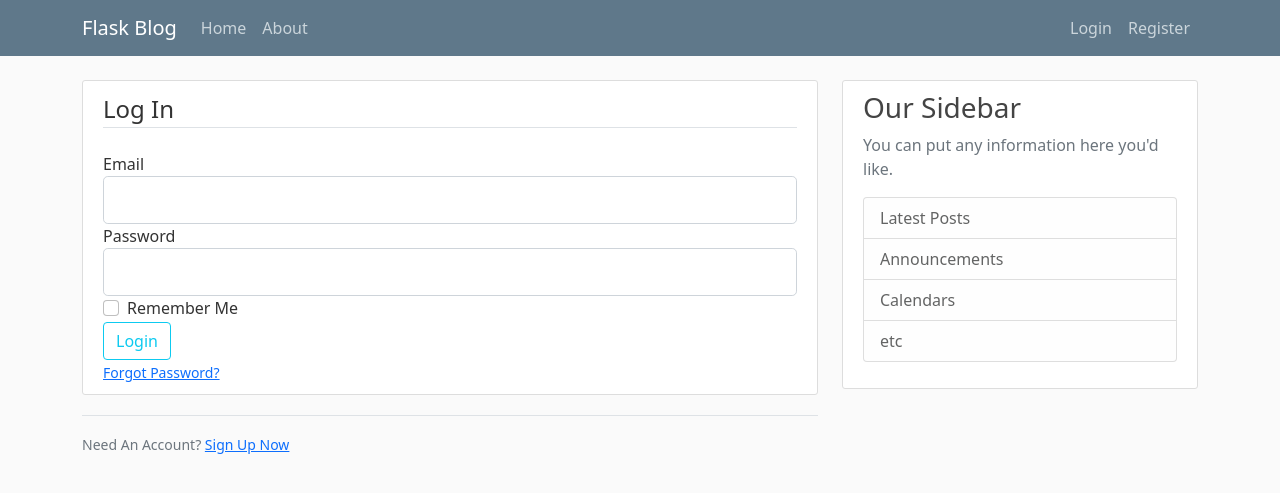
After one commit to BeygonK/Blog, a Flask app: page /login in a window 1280 px wide. The commit adds this page. Shown: the top 493 px of the page. Run offline with Flask 3, Linux system fonts and the light colour scheme.

Commit message:
created forms

```diff
--- a/flaskblog.py
+++ b/flaskblog.py
@@ -1,14 +1,38 @@
-from flask import Flask, render_template, url_for
+from flask import Flask, render_template, url_for, flash, redirect
+from forms import RegistrationForm, LoginForm
 app = Flask(__name__)
 
+app.config['SECRET_KEY'] = 'b936b20e204230db5378a51973d74fa4'
 
 posts = [{"title": "My Updated Post", "content": "My first updated post!\r\n\r\nThis is exciting!", "user_id": 1}, {"title": "A Second Post", "content": "This is a post from a different user...", "user_id": 2}]
 
 
 @app.route("/")
 def home():
-    return render_template("articles.html", posts=posts)
+    return render_template("articles.html",
+                           posts=posts)
 
+
+@app.route("/register", methods=['GET', 'POST'])
+def register():
+    form = RegistrationForm()
+    if form.validate_on_submit():
+        flash("Account created successfuly!", "success")
+        return redirect(url_for('home'))
+    return render_template('register.html',
+                           title='Register',
+                           form=form)
+
+
+@app.route("/login", methods=['GET', 'POST'])
+def login():
+    form = LoginForm()
+    if form.validate_on_submit():
+        flash("Check your email or password!", "danger")
+        return redirect(url_for('home'))
+    return render_template('login.html',
+                           title='Login',
+                           form=form)
 
 if __name__ == '__main__':
     app.run(debug=True)
--- a/templates/base.html
+++ b/templates/base.html
@@ -20,12 +20,12 @@
           </button>
           <div class="collapse navbar-collapse justify-content-between" id="navbarToggle">
             <div class="navbar-nav">
-              <a class="nav-item nav-link" href="/">Home</a>
-              <a class="nav-item nav-link" href="/about">About</a>
+              <a class="nav-item nav-link" href="{{ url_for('home') }}">Home</a>
+              <a class="nav-item nav-link" href="{{ url_for('home') }}">About</a>
             </div>
             <div class="navbar-nav ml-auto">
-              <a class="nav-item nav-link" href="/login">Login</a>
-              <a class="nav-item nav-link" href="/register">Register</a>
+              <a class="nav-item nav-link" href="{{ url_for('login') }}">Login</a>
+              <a class="nav-item nav-link" href="{{  url_for('register') }}">Register</a>
             </div>
           </div>
         </div>
@@ -34,6 +34,15 @@
     <main role="main" class="container">
       <div class="row">
         <div class="col-md-8">
+          {% with messages = get_flashed_messages(with_categories=true) %}
+            {% if messages %}
+              {% for category, message in messages %}
+                <div class="alert alert-{{ category }}">
+                  {{ message }}
+                </div>
+              {% endfor %}
+            {% endif %}
+          {% endwith %}
           {% block content %}{% endblock %}
         </div>
         <div class="col-md-4">
--- /dev/null
+++ b/templates/login.html
@@ -0,0 +1,52 @@
+{% extends "base.html" %}
+{% block content %}
+    <div class="content-section">
+        <form method="POST" action="">
+            {{ form.hidden_tag() }}
+            <fieldset class="form-group">
+                <legend class="border-bottom mb-4">Log In</legend>
+                <div class="form-group">
+                    {{ form.email.label(class="form-control-label") }}
+                    {% if form.email.errors %}
+                        {{ form.email(class="form-control form-control-lg is-invalid") }}
+                        <div class="invalid-feedback">
+                            {% for error in form.email.errors %}
+                                <span>{{ error }}</span>
+                            {% endfor %}
+                        </div>
+                    {% else %}
+                        {{ form.email(class="form-control form-control-lg") }}
+                    {% endif %}
+                </div>
+                <div class="form-group">
+                    {{ form.password.label(class="form-control-label") }}
+                    {% if form.password.errors %}
+                        {{ form.password(class="form-control form-control-lg is-invalid") }}
+                        <div class="invalid-feedback">
+                            {% for error in form.password.errors %}
+                                <span>{{ error }}</span>
+                            {% endfor %}
+                        </div>
+                    {% else %}
+                        {{ form.password(class="form-control form-control-lg") }}
+                    {% endif %}
+                </div>
+                <div class="form-check">
+                    {{ form.remember(class="form-check-input") }}
+                    {{ form.remember.label(class="form-check-label") }}
+                </div>
+            </fieldset>
+            <div class="form-group">
+                {{ form.submit(class="btn btn-outline-info") }}
+            </div>
+            <small class="text-muted ml-2">
+                <a href="#">Forgot Password?</a>
+            </small>
+        </form>
+    </div>
+    <div class="border-top pt-3">
+        <small class="text-muted">
+            Need An Account? <a class="ml-2" href="{{ url_for('register') }}">Sign Up Now</a>
+        </small>
+    </div>
+{% endblock content %}
```
Also changed, not shown: templates/register.html (added, +72 -0 lines).
